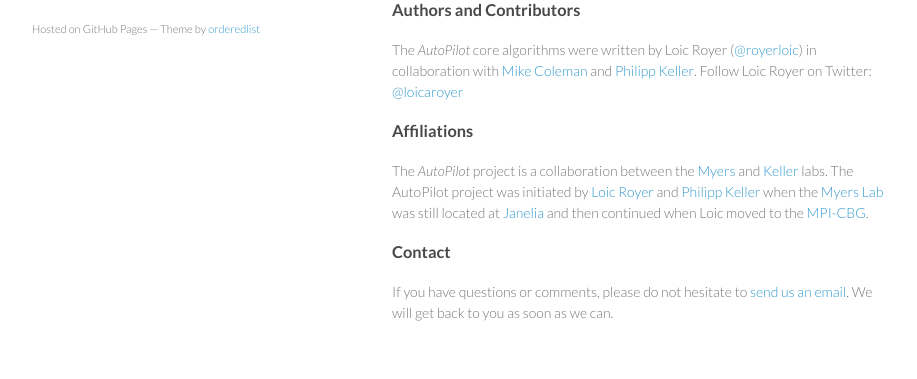
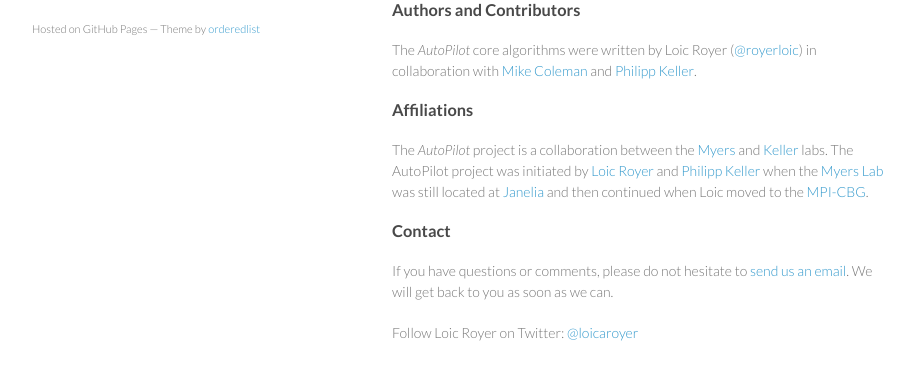
Before and after one commit to MicroscopeAutoPilot/MicroscopeAutoPilot.github.io, a plain HTML site: page index.html in a window 1280 px wide. Shown: the part 1150-1529 px from the top of the page, without its empty margins (178-1095 px from the left). Drawn offline with Linux system fonts and the light colour scheme.

Commit message:
Update index.html

```diff
--- a/index.html
+++ b/index.html
@@ -75,7 +75,7 @@ To get started even faster please go:
 <h3>
 <a id="authors" class="anchor" href="#authors" aria-hidden="true"><span class="octicon octicon-link"></span></a>Authors and Contributors</h3>
 
-<p>The <em>AutoPilot</em> core algorithms were written by Loic Royer (<a href="http://github.com/royerloic" class="user-mention">@royerloic</a>) in collaboration with <a href="http://www.colemantech.com/">Mike Coleman</a> and <a href="http://www.janelia.org/lab/keller-lab">Philipp Keller</a>.  Follow Loic Royer on Twitter: <a href="http://twitter.com/loicaroyer">@loicaroyer</a> </p>
+<p>The <em>AutoPilot</em> core algorithms were written by Loic Royer (<a href="http://github.com/royerloic" class="user-mention">@royerloic</a>) in collaboration with <a href="http://www.colemantech.com/">Mike Coleman</a> and <a href="http://www.janelia.org/lab/keller-lab">Philipp Keller</a>.   </p>
 
 
 <h3>
@@ -91,6 +91,7 @@ To get started even faster please go:
 <a id="support-or-contact" class="anchor" href="#support-or-contact" aria-hidden="true"><span class="octicon octicon-link"></span></a>Contact</h3>
 
 <p>If you have questions or comments, please do not hesitate to <a href="mailto:royer@mpi-cbg.de">send us an email</a>. We will get back to you as soon as we can.</p>
+<p>Follow Loic Royer on Twitter: <a href="http://twitter.com/loicaroyer">@loicaroyer</a></p>
 
       </section>
       <footer>
```
